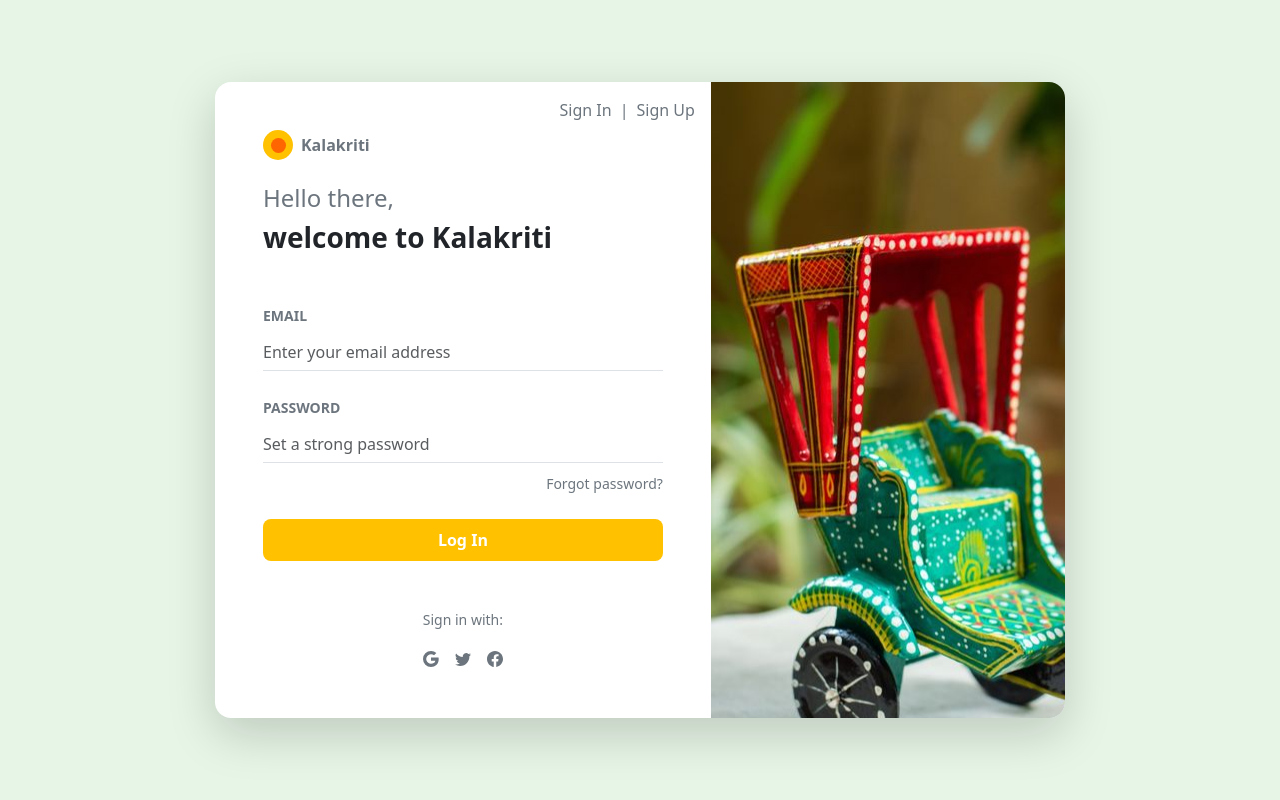
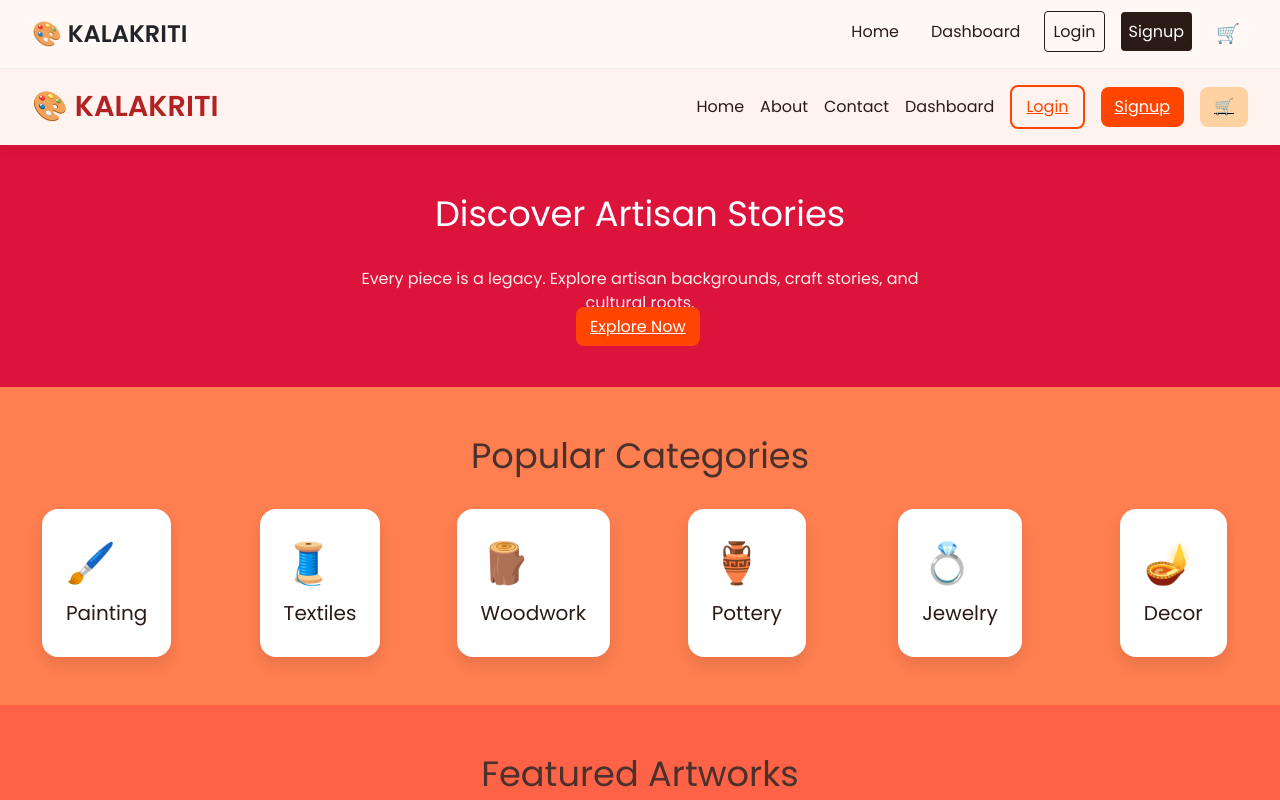
Before and after one commit to laxmikandivalasa/KalakritiAU, a React (Create React App) app in the folder client/: page / in a window 1280 px wide. Shown: the top 800 px of the page. Built offline with nearby package versions, Linux system fonts and the light colour scheme.

Commit message:
Added Navbar and Routing

```diff
--- /dev/null
+++ b/client/src/components/Routing.js
@@ -0,0 +1,26 @@
+import {BrowserRouter,Routes,Route} from 'react-router-dom';
+import Navbar from '../pages/Navbar';
+import Home from '../pages/Home';
+import LoginPage from '../pages/login';
+import SignupPage from '../pages/signup';
+import CartPage from '../pages/CartPage';
+import Dashboard from '../pages/Dashboard';
+import { Errorpage } from '../pages/Errorpage';
+
+export default function Routing() {
+    return (
+        <BrowserRouter>
+            <Routes>
+                <Route path="/" element={<Navbar />}>
+                    <Route index element={<Home />} />
+                    <Route path="login" element={<LoginPage />} />
+                    <Route path="signup" element={<SignupPage />} />
+                    <Route path="cart" element={<CartPage />} />
+                    <Route path="dashboard" element={<Dashboard />} />
+                    <Route path="*" element={<Errorpage/>} />
+
+                </Route>
+            </Routes>
+        </BrowserRouter>
+    );
+}
--- a/client/src/index.js
+++ b/client/src/index.js
@@ -2,16 +2,14 @@
 import ReactDOM from 'react-dom/client';
 import './index.css';
 import App from './App';
-import Dashboard from './pages/Dashboard';
 import reportWebVitals from './reportWebVitals';
-import Login from './pages/login';
-import SignupPage from './pages/signup';
-import Home from './pages/Home';
+import Routing from './components/Routing'
 
 const root = ReactDOM.createRoot(document.getElementById('root'));
 root.render(
   <React.StrictMode>
-    <Login/>
+    {/* <Login/> */}
+    <Routing/>
   </React.StrictMode>
 );
 
--- /dev/null
+++ b/client/src/pages/Errorpage.js
@@ -0,0 +1,7 @@
+export function Errorpage (){
+    return(
+        <>
+        <h1>Error! Enter correct url.</h1>
+        </>
+    )
+}
--- /dev/null
+++ b/client/src/pages/Navbar.js
@@ -0,0 +1,67 @@
+import { Link , Outlet} from "react-router-dom";
+
+export default function Navbar() {
+  // Define styles here or import them from a CSS file or module
+  const navStyle = {
+    display: 'flex',
+    justifyContent: 'space-between',
+    alignItems: 'center',
+    padding: '1rem 2rem',
+    backgroundColor: '#fff8f5',
+    borderBottom: '1px solid #eee'
+  };
+
+  const brandStyle = {
+    fontWeight: 'bold',
+    fontSize: '1.5rem'
+  };
+
+  const navLinks = {
+    display: 'flex',
+    alignItems: 'center'
+  };
+
+  const link = {
+    textDecoration: 'none',
+    color: '#2b1b16',
+    padding: '0.5rem'
+  };
+
+  const buttonOutline = {
+    ...link,
+    border: '1px solid #2b1b16',
+    borderRadius: '4px'
+  };
+
+  const buttonPrimary = {
+    ...link,
+    backgroundColor: '#2b1b16',
+    color: 'white',
+    borderRadius: '4px'
+  };
+
+  const buttonCart = {
+    ...link,
+    fontSize: '1.2rem'
+  };
+
+  return (
+    <div style={{ fontFamily: "'Poppins', sans-serif", backgroundColor: '#fff8f5' }}>
+      <nav style={navStyle}>
+        <div style={brandStyle}>🎨 KALAKRITI</div>
+        <div style={navLinks}>
+          <ul style={{ listStyle: 'none', display: 'flex', gap: '1rem', padding: 0, margin: 0 }}>
+            <li><Link to="/" style={link}>Home</Link></li>
+            {/* <li><Link to="/about" style={link}>About</Link></li> */}
+            {/* <li><Link to="/contact" style={link}>Contact</Link></li> */}
+            <li><Link to="/dashboard" style={link}>Dashboard</Link></li>
+            <li><Link to="/login" style={buttonOutline}>Login</Link></li>
+            <li><Link to="/signup" style={buttonPrimary}>Signup</Link></li>
+            <li><Link to="/cart" style={buttonCart}>🛒</Link></li>
+          </ul>
+        </div>
+      </nav>
+      <Outlet/>
+    </div>
+  );
+}
```
Also changed, not shown: 1 other file (tests, documents, lock files or other folders).
